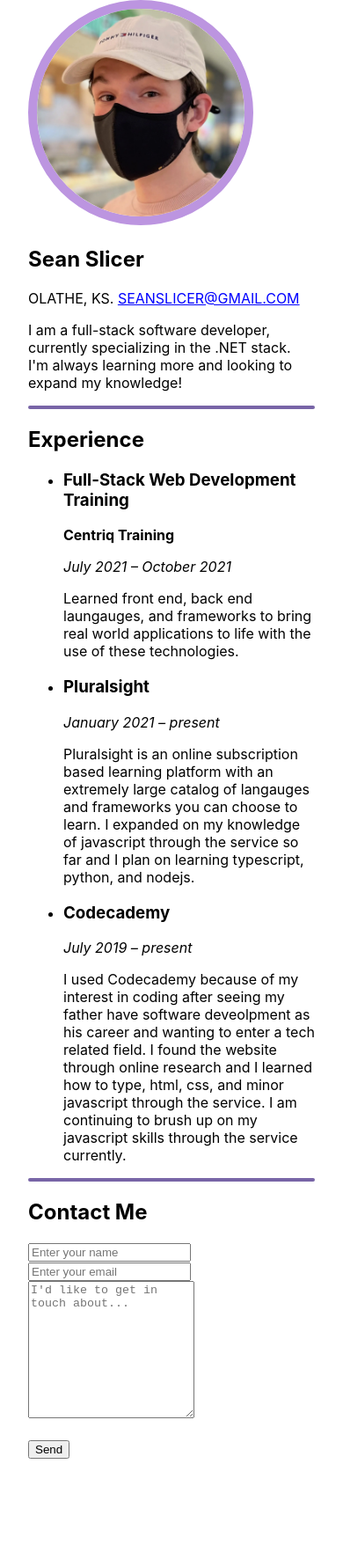
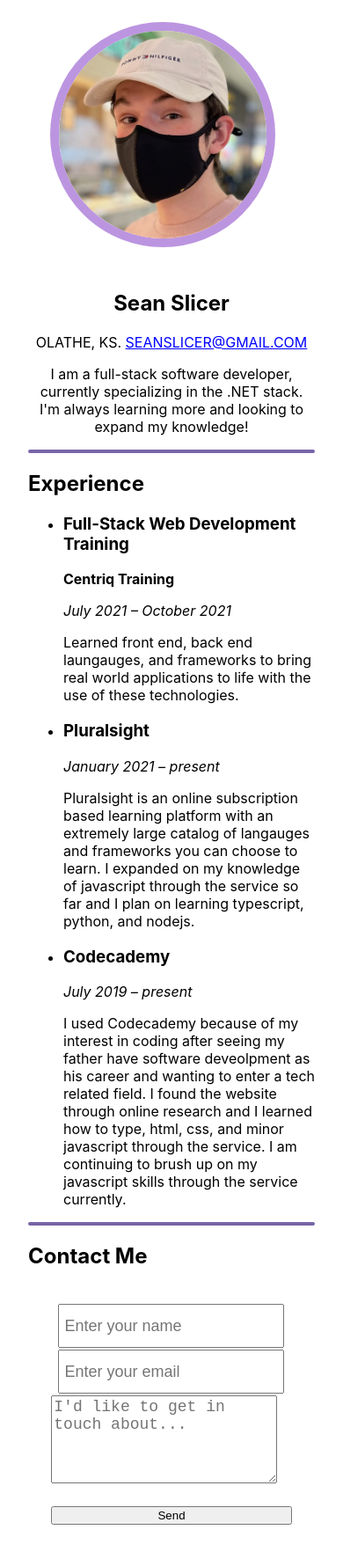
Before and after one commit to SeanSlicer/Personal_Site_React, a Next.js app: page / in a window 390 px wide. Shown: the whole page at 88% size. Before the commit the page ends 1658 px from the top, so only its background shows below. Built offline with nearby package versions, Linux system fonts and the light colour scheme.

Commit message:
updatedcss commit

```diff
--- a/src/components/Navbar/Form.js
+++ b/src/components/Navbar/Form.js
@@ -1,4 +1,4 @@
-import "../../styles/form.module.css";
+import styles from "../../styles/form.module.css";
 
 export default function Form() {
   return (
@@ -8,17 +8,13 @@
       data-netlify="true"
       action=""
       netlify-honeypot="bot-field"
-      className="contactForm"
+      className={styles.contactForm}
     >
       {/* <label htmlFor="name">Name: </label> */}
       <input type="text" name="name" id="name" placeholder="Enter your name" />
 
-      <br />
-
       {/* <label htmlFor="email">Email: </label> */}
       <input type="email" name="email" placeholder="Enter your email" />
-
-      <br />
 
       {/* <label htmlFor="message">Mssg: </label> */}
       <textarea
--- a/src/pages/index.js
+++ b/src/pages/index.js
@@ -20,6 +20,7 @@
       <main>
         <section id="Aboutme">
           <header>
+            <div className={styles.imgdiv}>
               <Image
                 className={styles.portrait}
                 src={portraitPhoto}
@@ -27,17 +28,20 @@
                 width={256}
                 height={256}
               />
+            </div>
           </header>
+          <div className={styles.aboutme}>
             <h1>Sean Slicer</h1>
             <p>
               OLATHE, KS.{" "}
               <a href="mailto:seanslicer@gmail.com">SEANSLICER@GMAIL.COM</a>
             </p>
             <p>
-            I am a full-stack software developer, currently specializing in the
-            .NET stack. I&apos;m always learning more and looking to expand my
-            knowledge!
+              I am a full-stack software developer, currently specializing in
+              the .NET stack. I&apos;m always learning more and looking to
+              expand my knowledge!
             </p>
+          </div>
         </section>
         <hr />
         <section id="Experience">
--- a/src/styles/Home.module.css
+++ b/src/styles/Home.module.css
@@ -13,5 +13,26 @@
   border-radius: 50%;
   /** using !important here because `next/image` sucks */
   border: 10px solid rgb(188, 149, 224) !important;
+}
 
+.imgdiv {
+  float: left;
 }
+@media (max-width: 450px) {
+  .imgdiv {
+    float: none;
+    padding: 25px;
+  }
+}
+
+.aboutme {
+  padding-top: 7em;
+  padding-left: 18em;
+}
+@media (max-width: 450px) {
+  .aboutme {
+    padding-top: 0em;
+    padding-left: 0em;
+    text-align: center;
+  }
+}
--- a/src/styles/form.module.css
+++ b/src/styles/form.module.css
@@ -1,6 +1,24 @@
-/*
+.contactForm {
+  padding: 10px;
+  width: 90%;
+  margin: 30px auto;
+  border-radius: 10px;
+}
+
+.contactForm input {
+  height: 75px;
+  padding-left: 5px;
+  font-size: 18px;
+  width: 50%;
+  margin: auto;
+}
+.contactForm textarea {
+  height: 100px;
+  font-size: 18px;
+  width: 100%;
+}
 @media (max-width: 600px) {
-	.contactForm{
+  .contactForm {
     padding: 10px;
     width: 90%;
     max-width: 400px;
@@ -8,16 +26,19 @@
     border-radius: 10px;
     display: flex;
     flex-direction: column;
-    gap: 20px;
+    gap: 2px;
   }
 
-.contactForm input, button, textarea{
+  .contactForm input {
     height: 50px;
     padding-left: 5px;
     font-size: 18px;
+    width: 257px;
   }
-.contactForm textarea{
+  .contactForm textarea {
     height: 100px;
+    max-width: 257px;
+    min-width: 257px;
+    font-size: 18px;
   }
-	}
- */
+}
```
Lines whose indentation alone changed are shown as unchanged.
